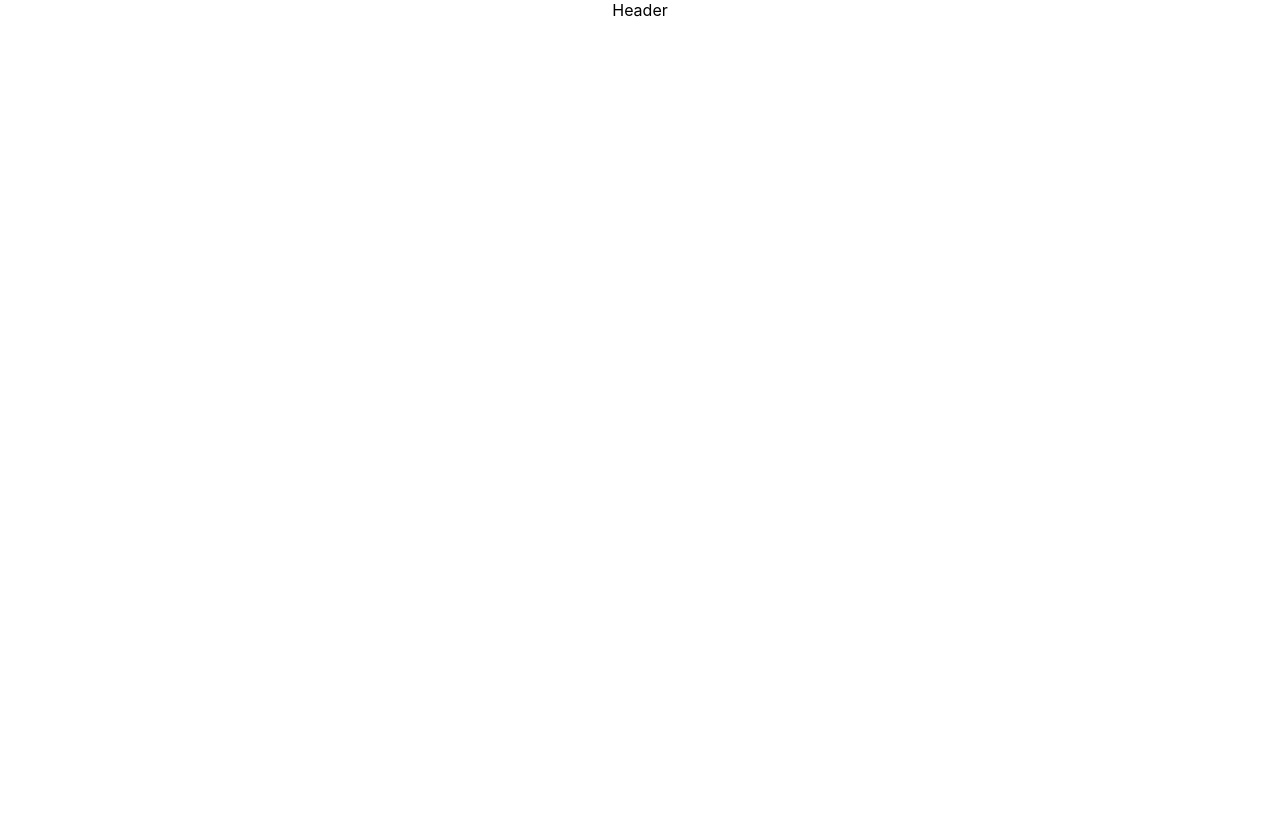
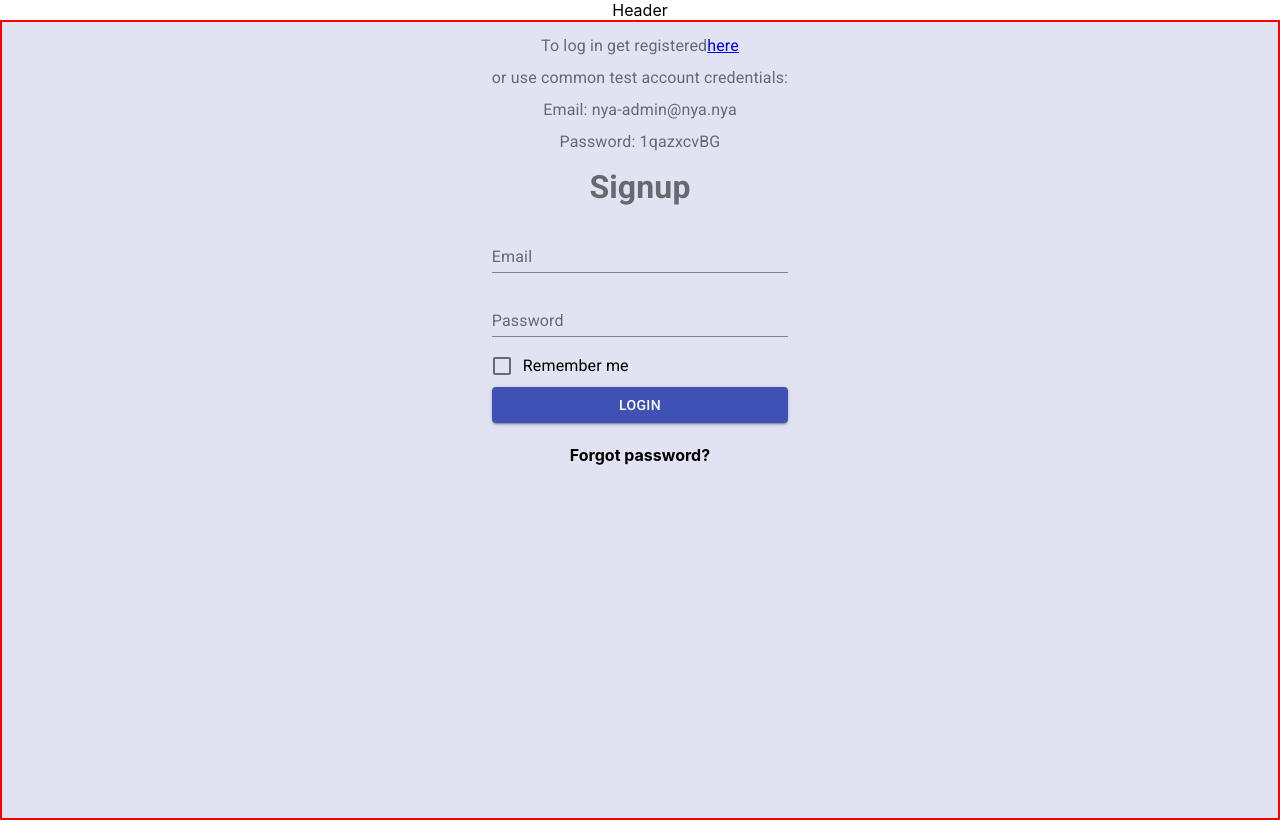
Before and after one commit to MoskvinAndrew/ReactReduxJSCardsProgect, a React (Create React App) app: page /#/Login in a window 1280 px wide. Before the commit this address led to /#/. Built offline with nearby package versions, Linux system fonts and the light colour scheme.

Commit message:
fixed bugs

```diff
--- a/src/n1-main/m2-BLL/Redux/profile-reducer.tsx
+++ b/src/n1-main/m2-BLL/Redux/profile-reducer.tsx
@@ -28,7 +28,6 @@ export const profileReducer = (state: authStateType = initialState, action: Acti
     switch (action.type) {
 
         case 'profileReducer/SET_PROFILE_DATA':
-            debugger
             return {...state,profileData:action.profileData}
 
         default:
--- a/src/n1-main/m2-BLL/login-reduser.tsx
+++ b/src/n1-main/m2-BLL/login-reduser.tsx
@@ -49,17 +49,13 @@ export const loginProcessInProgressAC = (loginProcessInProgress:boolean):loginPr
 export let loginTC = (data:loginParamsType) => (dispatch: Dispatch<ActionsType|setProfileDataACType>)=> {
     dispatch(loginProcessInProgressAC(true));
   loginAPI.login(data)
-      .then((res:any)=> {
-          alert('YRAAA');
-          let data = res.data;
-          console.log( data);
-           dispatch(setProfileDataAC(data));
+      .then( res => {
+          dispatch(setProfileDataAC(res.data));
           dispatch(changeLoginStatusAC(true));
 
       })
-      .catch ((e)=> {
-          alert('neet')
-        const error = e.response
+      .catch ( e=> {
+          const error = e.response
             ? e.response.data.error
             : (e.message + ', more details in the console')})
     .finally(()=>{
--- a/src/pages/login/login.tsx
+++ b/src/pages/login/login.tsx
@@ -4,7 +4,7 @@ import style from "./login.module.css";
 import {useDispatch, useSelector} from "react-redux";
 import {useFormik} from "formik";
 import {loginTC} from "../../n1-main/m2-BLL/login-reduser";
-import { Redirect } from 'react-router-dom';
+import {Redirect} from 'react-router-dom';
 import {
     Button,
     Checkbox,
@@ -18,19 +18,17 @@ import {
 import {RootState} from "../../n1-main/m2-BLL/Redux/reduxStore";
 
 
+const Login = () => {
+    const loginProcessInProgress = useSelector<RootState, boolean>(state => state.login.loginProcessInProgress);
+    let isLoggedIn = useSelector<RootState, boolean>((state) => state.login.isLoggedIn);
+    let dispatch = useDispatch();
 
-
-
-const Login = () =>{
-    const loginProcessInProgress = useSelector<RootState,boolean>(state =>state.login.loginProcessInProgress);
-    let isLoggedIn = useSelector<RootState,boolean>((state)=>state.login.isLoggedIn);
-    let dispatch = useDispatch();
 
     const formik = useFormik({
         validate: (values) => {
-            if(!values.email) return  {email:"email is required"};
-            if(!values.password)
-                return  {password:"password is required"}
+            if (!values.email) return {email: "email is required"};
+            if (!values.password)
+                return {password: "password is required"}
 
 
         },
@@ -39,20 +37,22 @@ const Login = () =>{
             password: '',
             rememberMe: false
         },
-        onSubmit: (values,{resetForm}) => {
+        onSubmit: (values, {resetForm}) => {
             dispatch(loginTC(values));
             console.log(values);
             resetForm({values: {email: '', password: '', rememberMe: false}})
-            values = { email: '',
+            values = {
+                email: '',
                 password: '',
-                rememberMe:false}
+                rememberMe: false
+            }
         }
     })
 
-    if(isLoggedIn){
-        return  <Redirect to={"/profile"}/>
+    if (isLoggedIn) {
+        return <Redirect to={"/profile"}/>
     }
-    return<div className={style.wrapper}>
+    return <div className={style.wrapper}>
         <Grid container justify="center">
             <Grid item xs={4}>
                 <form onSubmit={formik.handleSubmit}>
@@ -74,7 +74,7 @@ const Login = () =>{
                                 label="Email"
                                 {...formik.getFieldProps('email')}
                             />
-                        {formik.errors.email?formik.errors.email:null}
+                            {formik.errors.email ? formik.errors.email : null}
                             <TextField
                                 id="password"
                                 // type="password"
@@ -83,7 +83,7 @@ const Login = () =>{
                                 onChange={formik.handleChange}
                                 value={formik.values.password}
                             />
-                        {formik.errors.password?formik.errors.password:null}
+                            {formik.errors.password ? formik.errors.password : null}
                             <FormControlLabel
                                 label={'Remember me'}
                                 control={<Checkbox
@@ -92,7 +92,11 @@ const Login = () =>{
                                 />}
 
                             />
-                        <Button type={'submit'} variant={'contained'} color={'primary'} disabled={loginProcessInProgress}>Login</Button>
+                            <Button type={'submit'} variant={'contained'} color={'primary'}
+                                    disabled={loginProcessInProgress}>Login</Button>
+                            <h4>
+                                <a>Forgot password?</a>
+                            </h4>
                         </FormGroup>
                     </FormControl>
                 </form>
--- a/src/pages/profile/profile.tsx
+++ b/src/pages/profile/profile.tsx
@@ -3,10 +3,16 @@ import {useSelector} from "react-redux";
 import {RootState} from "../../n1-main/m2-BLL/Redux/reduxStore";
 import {authStateType} from "../../n1-main/m2-BLL/Redux/auth-Reducer";
 import {profileDataType} from "../../n1-main/m2-BLL/Redux/profile-reducer";
+import {Redirect} from "react-router-dom";
 
 
 const Profile: React.FC = () => {
+    let isLoggedIn = useSelector<RootState,boolean>((state)=>state.login.isLoggedIn);
     let profileData = useSelector<RootState, profileDataType>(state => state.profilePage.profileData);
+
+    if(!isLoggedIn){
+        return  <Redirect to={"/login"}/>
+    }
     return (
         <div>
             It's profile component:
@@ -17,8 +23,6 @@ const Profile: React.FC = () => {
             <div> email:{profileData.email}</div>
             <div>created:{profileData.created}</div>
             <div> avatar:{profileData.avatar}</div>
-
-
         </div>
     )
 }
```
Lines whose indentation alone changed are shown as unchanged.
